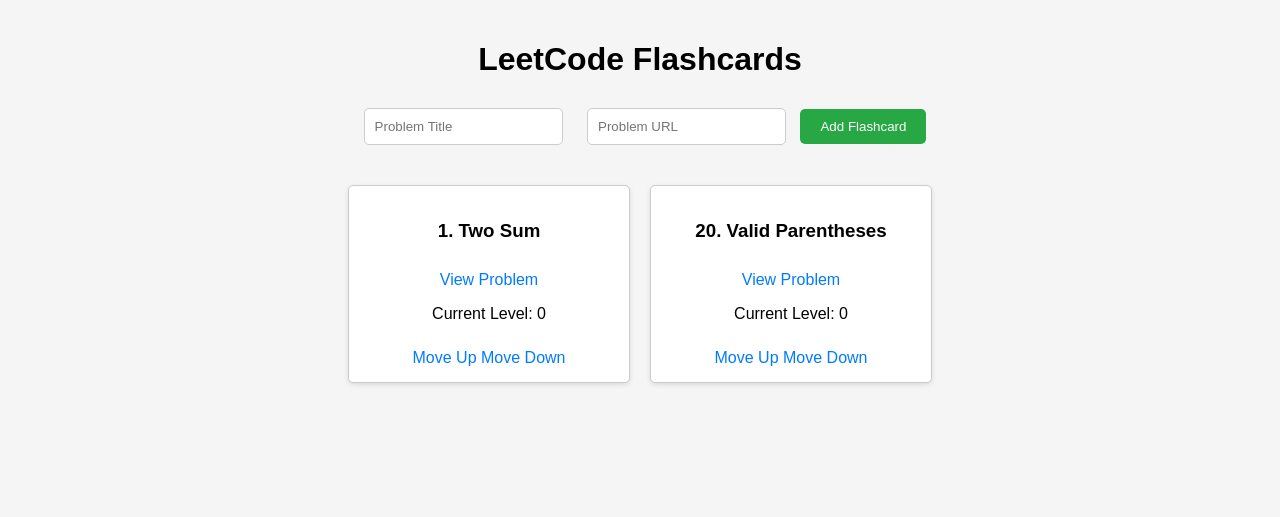
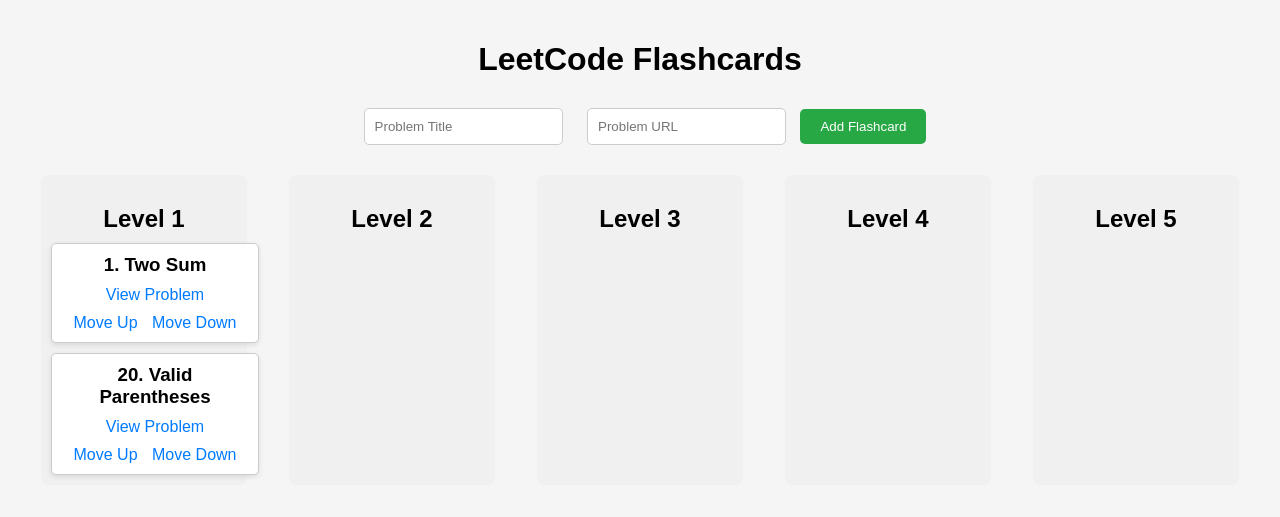
Before and after one commit to connorGA/Primes-Need-to-Knows, a Flask app: page / in a window 1280 px wide. Shown: the top 517 px of the page. Run offline with Flask 3, Linux system fonts and the light colour scheme; data comes from the database, SQL or seed files in the repository; both versions use the stored data as it was after the commit.

Commit message:
stack styling adjustment

```diff
--- a/flashcards_app/static/styles.css
+++ b/flashcards_app/static/styles.css
@@ -34,24 +34,47 @@
     background-color: #218838;
 }
 
-.flashcards {
+.levels {
     display: flex;
-    flex-wrap: wrap;
-    justify-content: center;
+    justify-content: space-around;
+    margin-top: 20px;
+}
+
+.level {
+    width: 15%;
+    padding: 10px;
+    background-color: #f0f0f0;
+    border-radius: 8px;
+    min-height: 200px;  /* Ensure enough height for stacking */
+}
+
+.level h2 {
+    margin-bottom: 10px;
+}
+
+.card-stack {
+    display: flex;
+    flex-direction: column;  /* Stack cards in a column */
+    gap: 10px;  /* Add space between stacked cards */
+    position: relative;
 }
 
 .flashcard {
+    width: 100%;
+    padding: 10px;
     background-color: white;
-    padding: 15px;
-    margin: 10px;
     border: 1px solid #ccc;
     border-radius: 5px;
-    width: 250px;
     box-shadow: 0 2px 5px rgba(0, 0, 0, 0.1);
+    transition: all 0.3s ease;
+}
+
+.flashcard h3 {
+    margin: 0;
 }
 
 .flashcard a {
-    display: inline-block;
+    display: block;
     margin-top: 10px;
     text-decoration: none;
     color: #007bff;
@@ -60,3 +83,19 @@
 .flashcard a:hover {
     text-decoration: underline;
 }
+
+.actions {
+    margin-top: 10px;
+}
+
+.actions a {
+    display: inline-block;
+    margin: 0 5px;
+    text-decoration: none;
+    color: #007bff;
+    cursor: pointer;
+}
+
+.actions a:hover {
+    text-decoration: underline;
+}
--- a/flashcards_app/templates/index.html
+++ b/flashcards_app/templates/index.html
@@ -16,16 +16,25 @@
         <button type="submit">Add Flashcard</button>
     </form>
 
-    <div class="flashcards">
+    <!-- Level Stacks -->
+    <div class="levels">
+        {% for level in range(5) %}
+        <div class="level" id="level-{{ level }}">
+            <h2>Level {{ level + 1 }}</h2>
+            <div class="card-stack">
                 {% for flashcard in flashcards %}
+                    {% if flashcard.current_level == level %}
                         <div class="flashcard">
                             <h3>{{ flashcard.problem_title }}</h3>
                             <a href="{{ flashcard.problem_url }}" target="_blank">View Problem</a>
-                <p>Current Level: {{ flashcard.current_level }}</p>
-
-                <!-- Move flashcard up or down levels -->
+                            <div class="actions">
                                 <a href="/move/{{ flashcard.id }}/up">Move Up</a>
                                 <a href="/move/{{ flashcard.id }}/down">Move Down</a>
+                            </div>
+                        </div>
+                    {% endif %}
+                {% endfor %}
+            </div>
         </div>
         {% endfor %}
     </div>
```
Also changed, not shown: flashcards_app/instance/flashcards.db. Lines whose indentation alone changed are shown as unchanged.
